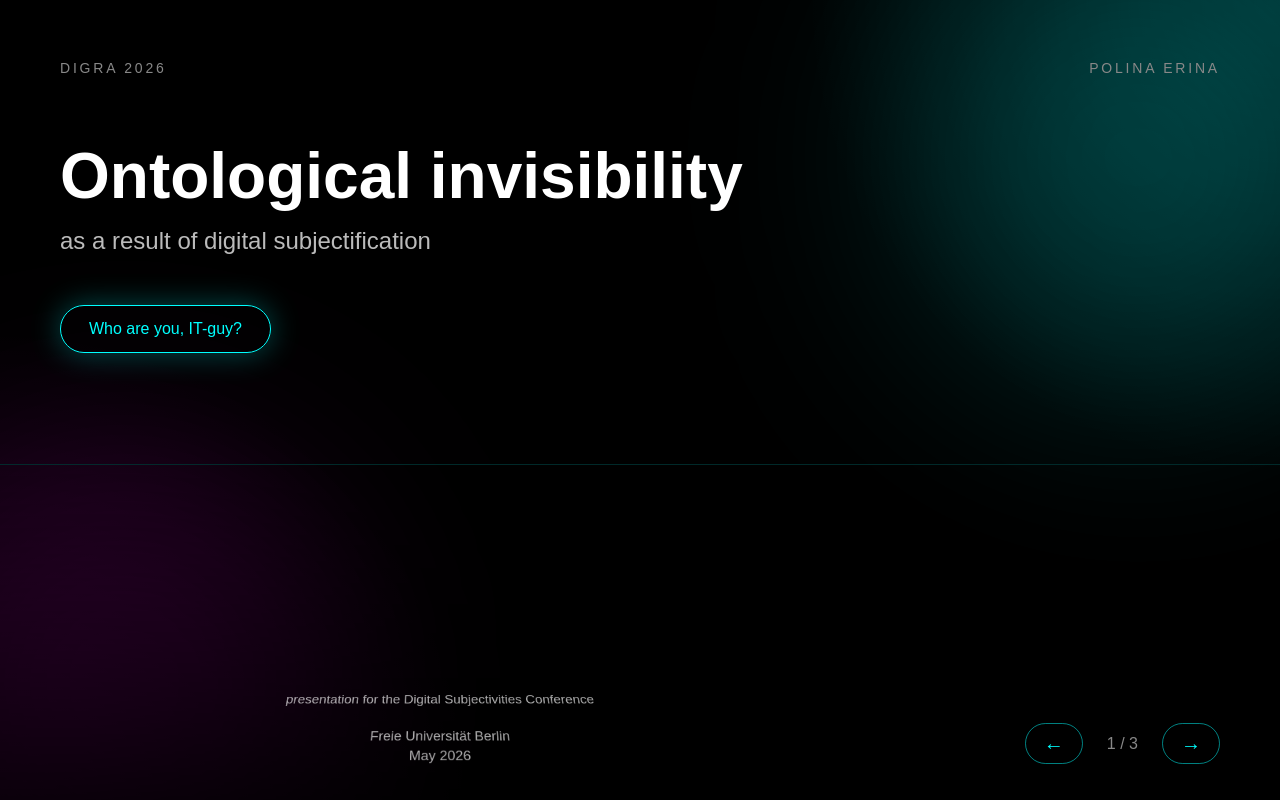
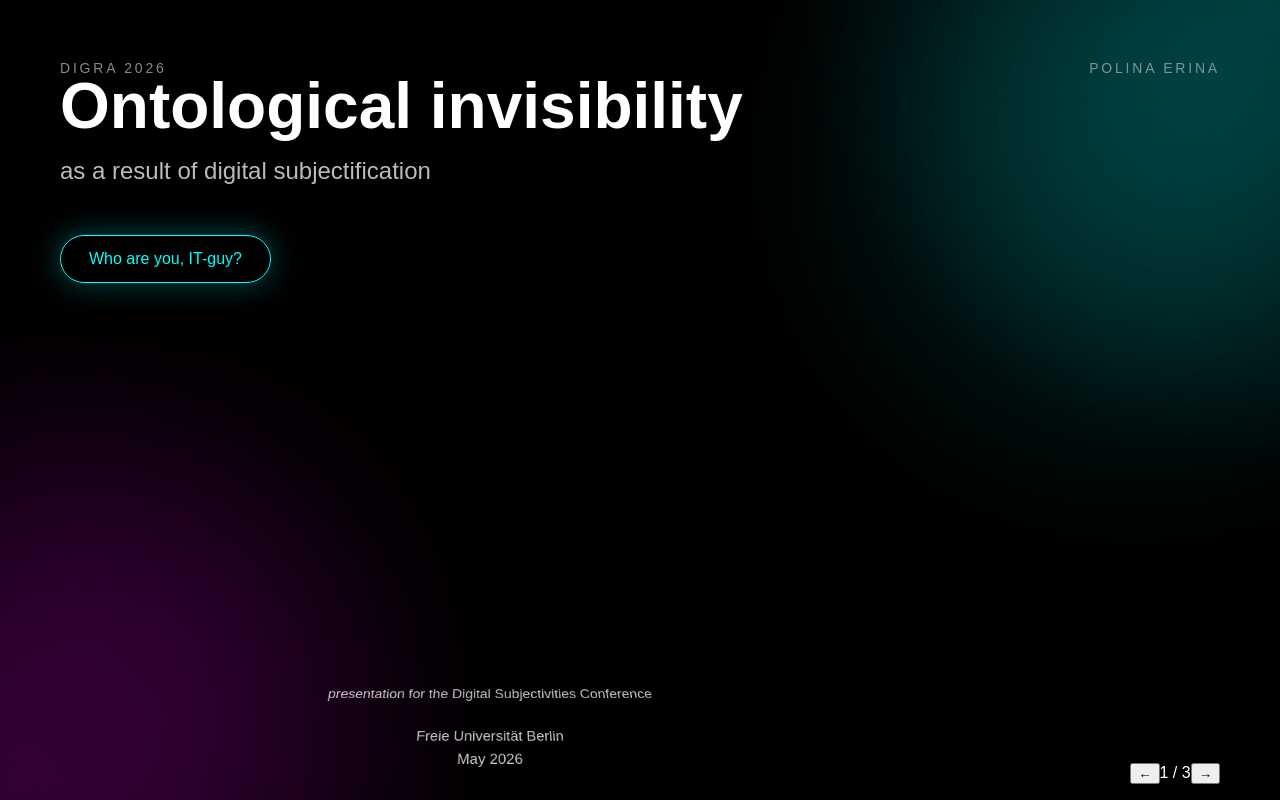
Before and after one commit to fk65hf8z6h/digra-presentation, a React (Vite) app: page / in a window 1280 px wide. Built offline with nearby package versions, Linux system fonts and the light colour scheme; the HTML template or start-up script is replaced by a standard one.

Commit message:
Update index.css

```diff
--- a/src/index.css
+++ b/src/index.css
@@ -24,33 +24,24 @@ body {
 }
 
 .main-stage {
-  position: relative;
-  z-index: 5;
-  height: 58vh;
+  height: 68vh;
   padding: 60px;
-  box-sizing: border-box;
-  display: flex;
-  flex-direction: column;
-  justify-content: flex-start;
-  gap: 70px;
 }
 
 .subtitle-stage {
-  position: relative;
-  z-index: 6;
-  height: 42vh;
-  padding: 0 60px 36px;
+  position: fixed;
+  left: 0;
+  bottom: 0;
+  z-index: 20;
+  width: 100vw;
+  height: 32vh;
+  padding: 0 60px 28px;
   box-sizing: border-box;
   display: grid;
   grid-template-columns: 1fr auto;
   gap: 28px;
   align-items: end;
-  border-top: 1px solid rgba(0,255,255,0.16);
-  background: linear-gradient(
-    to bottom,
-    rgba(0,0,0,0.02),
-    rgba(0,0,0,0.78)
-  );
+  pointer-events: none;
 }
 
 .topline {
@@ -144,8 +135,8 @@ li:nth-child(4) { animation-delay: 0.8s; }
 
 .crawl-wrapper {
   position: relative;
-  height: 100px;
-  width: min(760px, 100%);
+  height: 30vh;
+  width: min(860px, 90vw);
   overflow: hidden;
   pointer-events: none;
   perspective: 420px;
@@ -153,51 +144,34 @@ li:nth-child(4) { animation-delay: 0.8s; }
 
 .crawl {
   position: absolute;
-  left: 10%;
+  left: 50%;
+  bottom: -120%;
   width: 80%;
-  top: 100%;
-  color: rgba(255,255,255,0.68);
-  font-size: 18px;
-  line-height: 1.5;
+  transform: translateX(-50%) rotateX(26deg);
+  transform-origin: center bottom;
+
+  color: rgba(255,255,255,0.78);
+  font-size: 19px;
+  line-height: 1.55;
   text-align: center;
   white-space: pre-line;
+
   opacity: 0;
-  transform-origin: center bottom;
-  animation: miniCrawl 18s linear 0.2s forwards;
+  animation: miniCrawl 22s linear 0.2s forwards;
 }
 
 .footer {
-  display: flex;
-  gap: 24px;
-  align-items: center;
-  justify-content: flex-end;
-  color: #888;
-  min-width: 190px;
-}
-
-button {
-  background: transparent;
-  border: 1px solid rgba(0,255,255,0.5);
-  color: cyan;
-  border-radius: 999px;
-  padding: 8px 18px;
-  font-size: 20px;
-  cursor: pointer;
-}
-
-button:hover {
-  background: rgba(0,255,255,0.12);
-  box-shadow: 0 0 20px rgba(0,255,255,0.25);
+  pointer-events: auto;
 }
 
 @keyframes miniCrawl {
   from {
-    top: 100%;
+    bottom: -120%;
     opacity: 0;
-    transform: rotateX(26deg) scale(1);
+    transform: translateX(-50%) rotateX(26deg) scale(1);
   }
 
-  6% {
+  8% {
     opacity: 1;
   }
 
@@ -206,12 +180,11 @@ button:hover {
   }
 
   to {
-    top: -420%;
+    bottom: 115%;
     opacity: 0;
-    transform: rotateX(26deg) scale(0.72);
+    transform: translateX(-50%) rotateX(26deg) scale(0.72);
   }
 }
-
 @keyframes fadeUp {
   from {
     opacity: 0;
```
